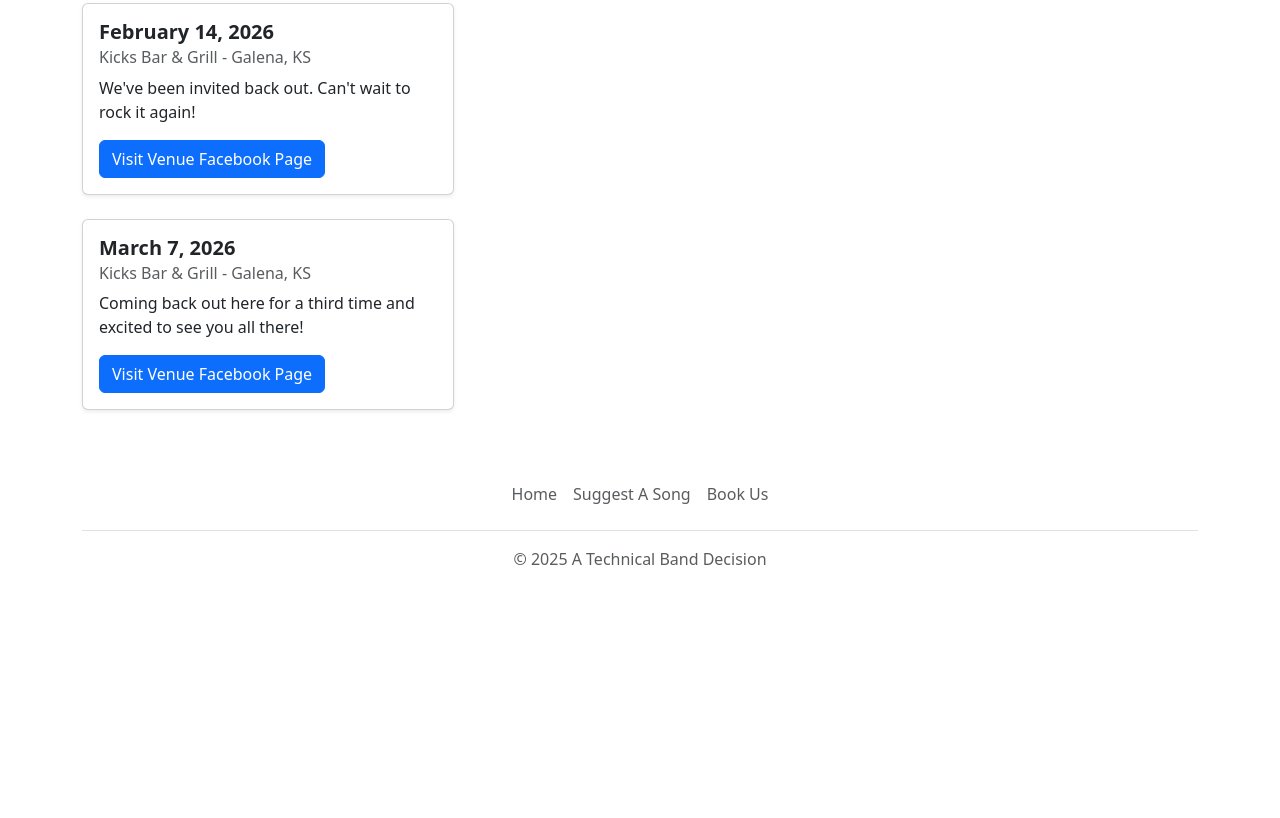
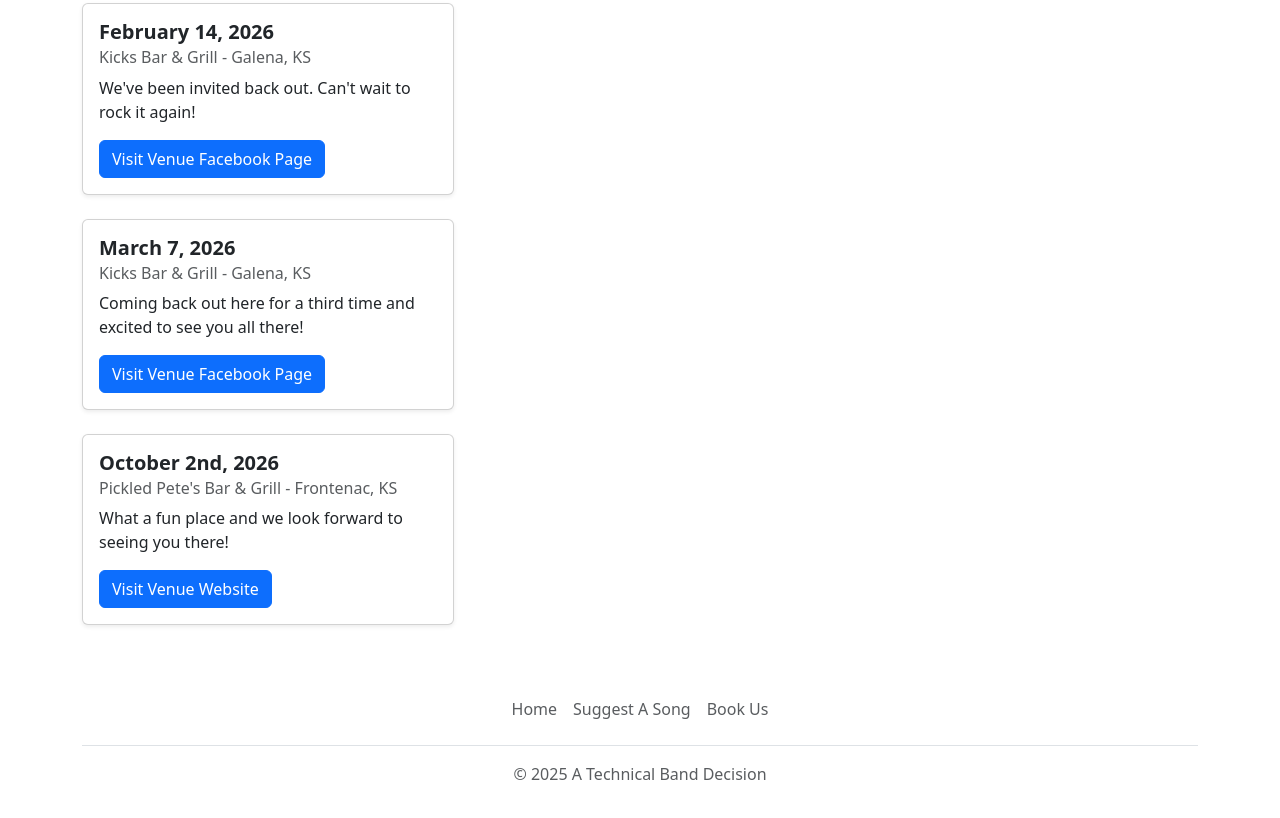
Before and after one commit to nrrorton/band_site, a website: page public/index.html in a window 1280 px wide. Shown: the part 3068-3886 px from the top of the page. Before the commit the page ends 3695 px from the top, so only its background shows below. Drawn offline with nearby package versions, Linux system fonts and the light colour scheme.

Commit message:
Updating event cards

```diff
--- a/public/index.html
+++ b/public/index.html
@@ -141,7 +141,24 @@
                     </div>
                 </div>
             </div>
+
+            <div class="col-md-6 col-lg-4 mb-4">
+                <div class="card shadow-sm h-100">
+                    <div class="card-body">
+                        <h5 class="card-title fw-bold">October 2nd, 2026</h5>
+                        <h6 class="card-subtitle text-muted mb-2">Pickled Pete's Bar & Grill - Frontenac, KS</h6>
+                        <p class="card-text">
+                            What a fun place and we look forward to seeing you there!
+                        </p>
+                        <a href="https://pickledpetesbarandgrill.com/" target="_blank" class="btn btn-primary">
+                            Visit Venue Website
+                        </a>
+                    </div>
+                </div>
+            </div>
+
         </div>
+
     </section>
 
     <div class="container">
```
